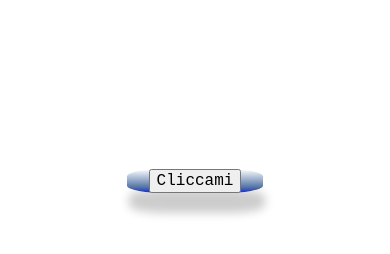
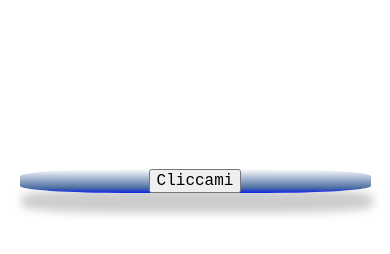
Before and after one commit to Dario-DC/CitGen, a plain HTML site: page index.html in a window 390 px wide. Drawn offline with Linux system fonts and the light colour scheme.

Commit message:
added media query

```diff
--- a/style.css
+++ b/style.css
@@ -1,10 +1,22 @@
 main {
-    width: 35vw;
+    width: 45vw;
     margin: 20vh auto;
     background: rgb(255,255,255);
     background: linear-gradient(180deg, rgba(255,255,255,1) 0%, rgba(76,110,161,1) 79%, rgba(13,33,235,1) 100%);
     border-radius: 30%;
     box-shadow: 2px 20px 10px rgb(0 0 0 / 0.2);
+}
+
+@media screen and (max-width: 900px) {
+    main {
+        width: 75vw;
+    }
+}
+
+@media screen and (max-width: 600px) {
+    main {
+        width: 90vw;
+    }
 }
 
 #content {
```
